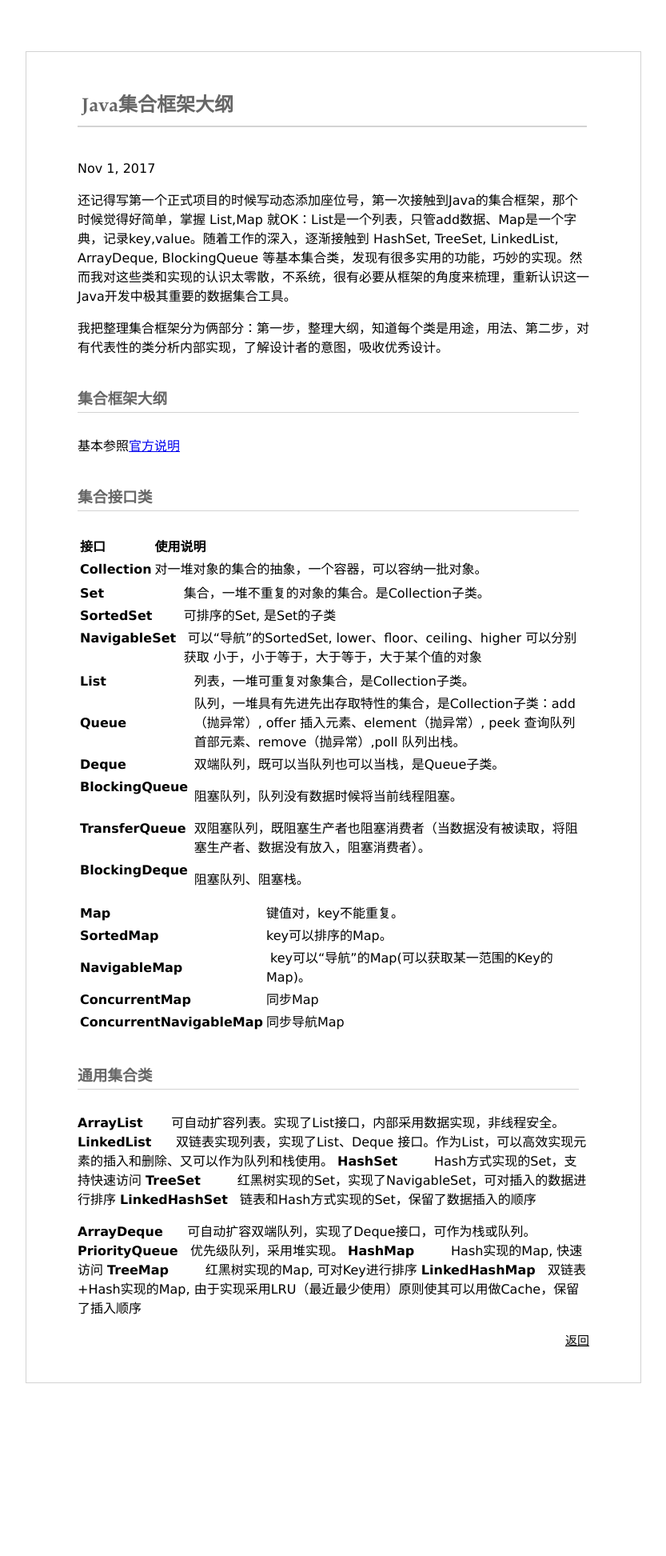
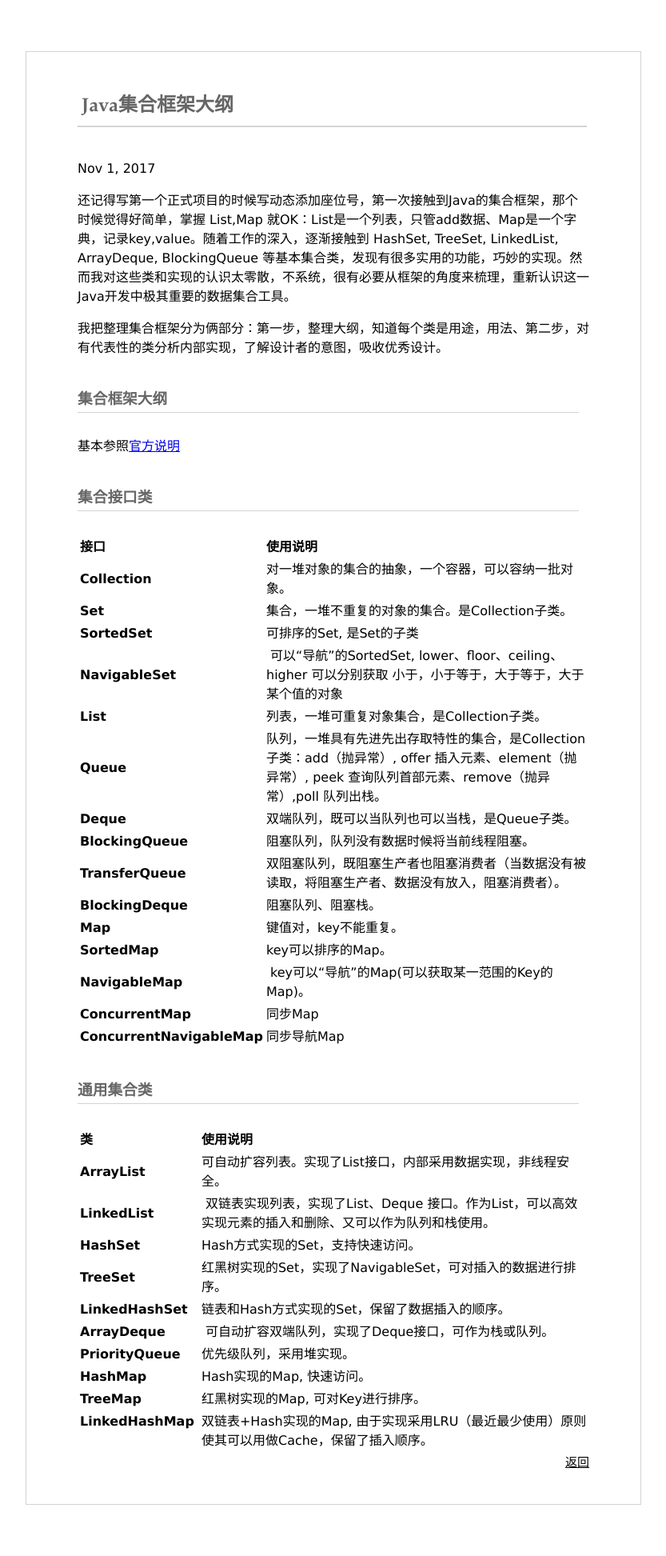
Before and after one commit to chufengma/blog, a Jekyll site: the page built from _posts/2017-11-01-Java集合框架大纲.md, in a window 1280 px wide. Shown: the whole page at 80% size, without its empty margins (224-1057 px from the left). Built offline with Jekyll 4.4.1, drawn with Linux system fonts in a browser that asks for light colours; our own code applies the rules of GitHub Pages for plain Markdown files; before the commit the page ends 1793 px from its top, so only the background shows below that.

Commit message:
Update 2017-11-01-Java集合框架大纲.md

```diff
--- a/_posts/2017-11-01-Java集合框架大纲.md
+++ b/_posts/2017-11-01-Java集合框架大纲.md
@@ -10,18 +10,15 @@
 | 接口        | 使用说明 |
 | :---------- |:-------------|
 | **Collection**   |   对一堆对象的集合的抽象，一个容器，可以容纳一批对象。|
-
 | **Set**            | 集合，一堆不重复的对象的集合。是Collection子类。 |
 | **SortedSet**      | 可排序的Set, 是Set的子类|
 | **NavigableSet**   | 可以“导航”的SortedSet, lower、floor、ceiling、higher 可以分别获取 小于，小于等于，大于等于，大于某个值的对象 |
-
 | **List**           | 列表，一堆可重复对象集合，是Collection子类。 |
 | **Queue**          | 队列，一堆具有先进先出存取特性的集合，是Collection子类：add（抛异常）, offer 插入元素、element（抛异常）, peek 查询队列首部元素、remove（抛异常）,poll 队列出栈。 |
 | **Deque**          | 双端队列，既可以当队列也可以当栈，是Queue子类。|
 | **BlockingQueue**  | 阻塞队列，队列没有数据时候将当前线程阻塞。|
 | **TransferQueue**  | 双阻塞队列，既阻塞生产者也阻塞消费者（当数据没有被读取，将阻塞生产者、数据没有放入，阻塞消费者）。|
 | **BlockingDeque**  | 阻塞队列、阻塞栈。|
-
 | **Map**            | 键值对，key不能重复。|
 | **SortedMap**      | key可以排序的Map。|
 | **NavigableMap**   | key可以“导航”的Map(可以获取某一范围的Key的Map)。|
@@ -30,14 +27,15 @@
 
 ### 通用集合类
 
-**ArrayList**       可自动扩容列表。实现了List接口，内部采用数据实现，非线程安全。
-**LinkedList**      双链表实现列表，实现了List、Deque 接口。作为List，可以高效实现元素的插入和删除、又可以作为队列和栈使用。
-**HashSet**         Hash方式实现的Set，支持快速访问
-**TreeSet**         红黑树实现的Set，实现了NavigableSet，可对插入的数据进行排序
-**LinkedHashSet**   链表和Hash方式实现的Set，保留了数据插入的顺序
-
-**ArrayDeque**      可自动扩容双端队列，实现了Deque接口，可作为栈或队列。
-**PriorityQueue**   优先级队列，采用堆实现。
-**HashMap**         Hash实现的Map, 快速访问
-**TreeMap**         红黑树实现的Map, 可对Key进行排序
-**LinkedHashMap**   双链表+Hash实现的Map, 由于实现采用LRU（最近最少使用）原则使其可以用做Cache，保留了插入顺序
+| 类          | 使用说明 |
+| :---------- |:-------------|
+| **ArrayList**      | 可自动扩容列表。实现了List接口，内部采用数据实现，非线程安全。|
+| **LinkedList**     | 双链表实现列表，实现了List、Deque 接口。作为List，可以高效实现元素的插入和删除、又可以作为队列和栈使用。|
+| **HashSet**        | Hash方式实现的Set，支持快速访问。|
+| **TreeSet**        | 红黑树实现的Set，实现了NavigableSet，可对插入的数据进行排序。|
+| **LinkedHashSet**  | 链表和Hash方式实现的Set，保留了数据插入的顺序。|
+| **ArrayDeque**     | 可自动扩容双端队列，实现了Deque接口，可作为栈或队列。|
+| **PriorityQueue**  | 优先级队列，采用堆实现。|
+| **HashMap**        | Hash实现的Map, 快速访问。|
+| **TreeMap**        | 红黑树实现的Map, 可对Key进行排序。|
+| **LinkedHashMap**  | 双链表+Hash实现的Map, 由于实现采用LRU（最近最少使用）原则使其可以用做Cache，保留了插入顺序。|
```
